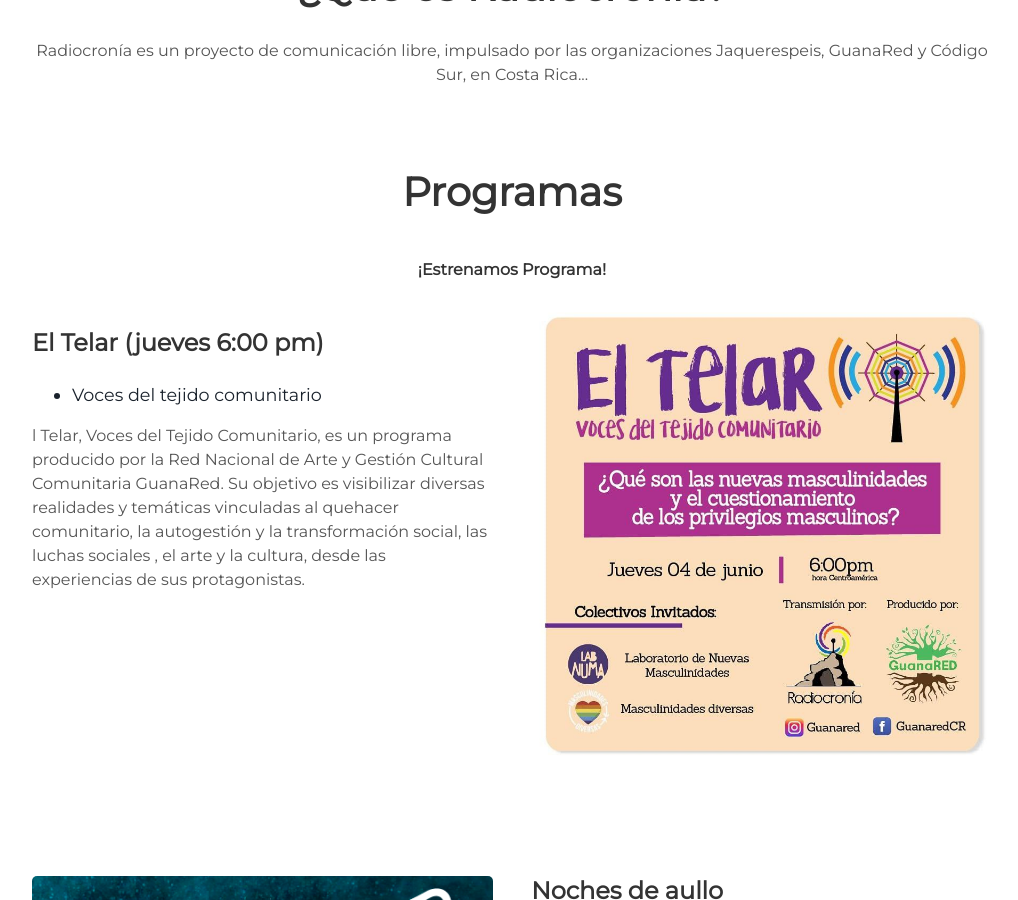
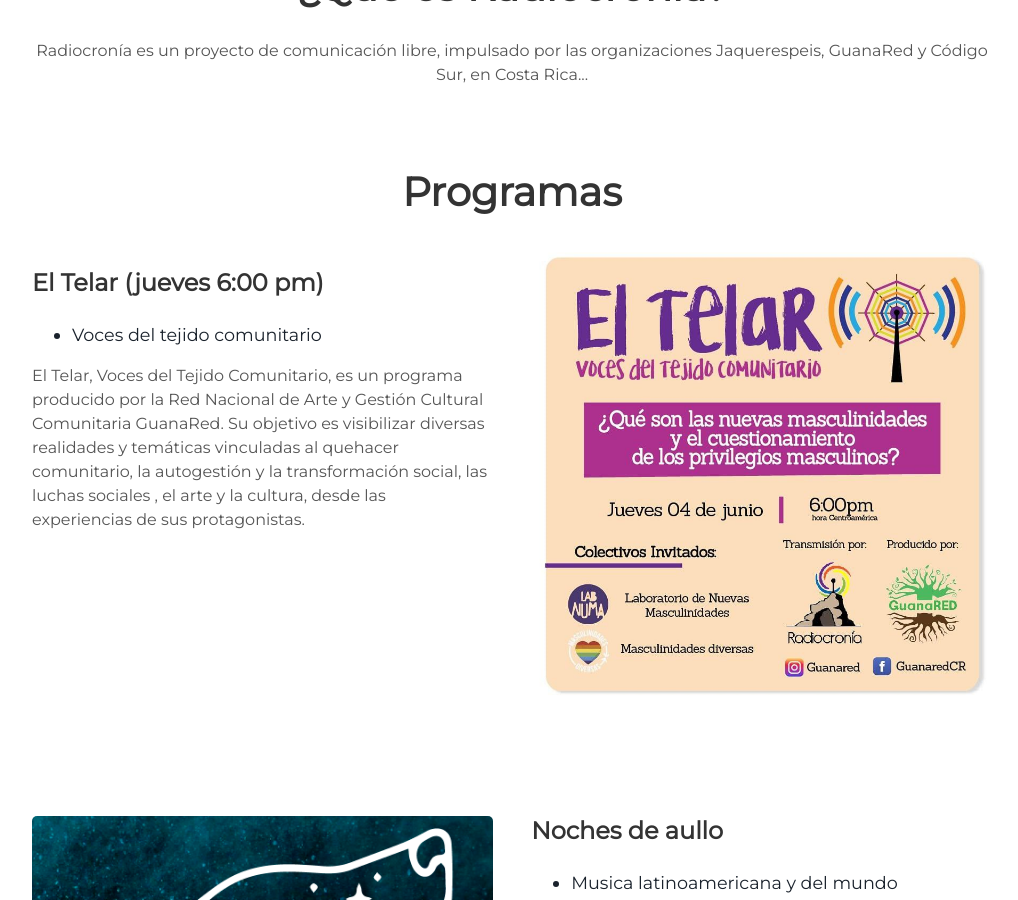
Before and after one commit to JaquerEspeis/radiocronia, a Jekyll site: the page built from index.html, in a window 1280 px wide and 900 px high, scrolled down 1018 px. Shown: the whole window, without its empty margins (128-1146 px from the left). Built offline with Jekyll 4.4.1, drawn with Linux system fonts in a browser that asks for light colours.

Commit message:
el telar
actualización semanal

```diff
--- a/_includes/about.html
+++ b/_includes/about.html
@@ -6,7 +6,7 @@
 
 <div class="user-details">
   <h1> Programas</h1>
-  <h4> ¡Estrenamos Programa! </h4>
+
 </div>
 <div>
   <div class="user-projects">
@@ -18,7 +18,7 @@
     <ul>
       <li> Voces del tejido comunitario</li>
     </ul>
-    <p text-align=justify> l Telar, Voces del Tejido Comunitario, es un programa producido por la Red Nacional de Arte y Gestión Cultural Comunitaria GuanaRed.
+    <p text-align=justify> El Telar, Voces del Tejido Comunitario, es un programa producido por la Red Nacional de Arte y Gestión Cultural Comunitaria GuanaRed.
 
    Su objetivo es visibilizar diversas realidades y temáticas vinculadas al quehacer comunitario,
    la autogestión y la transformación social, las luchas sociales , el arte y la cultura,
```
